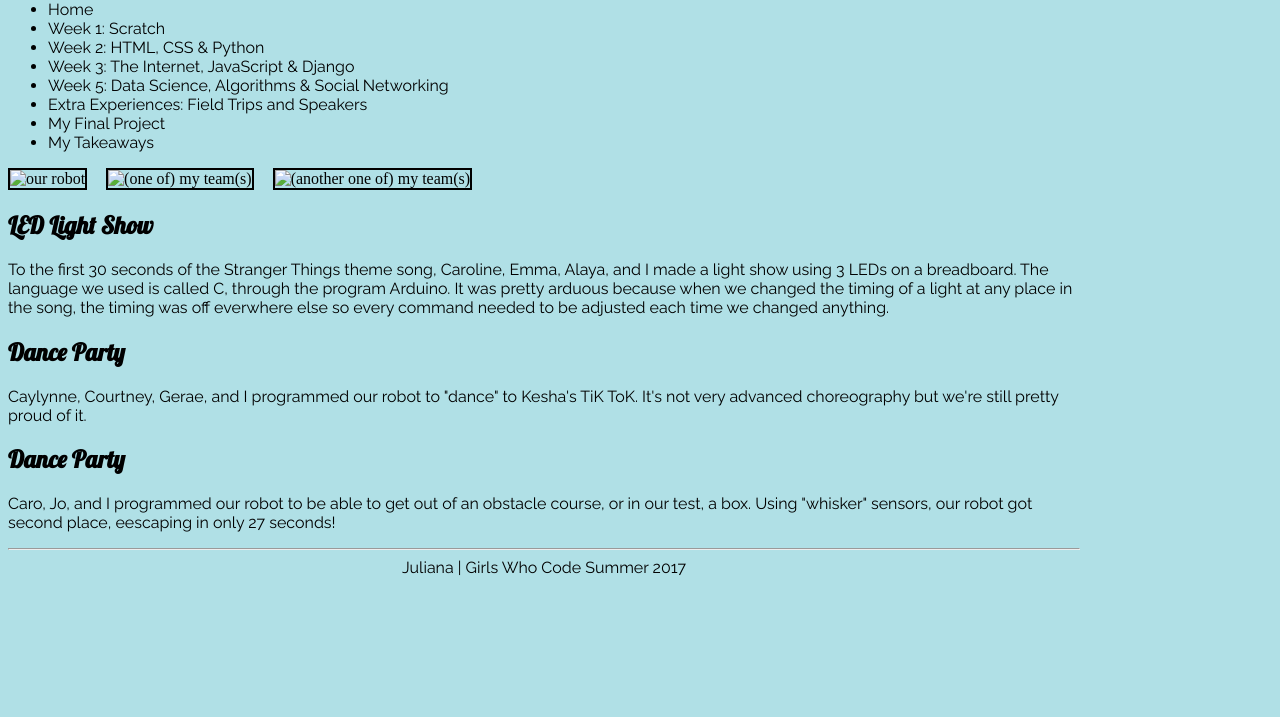
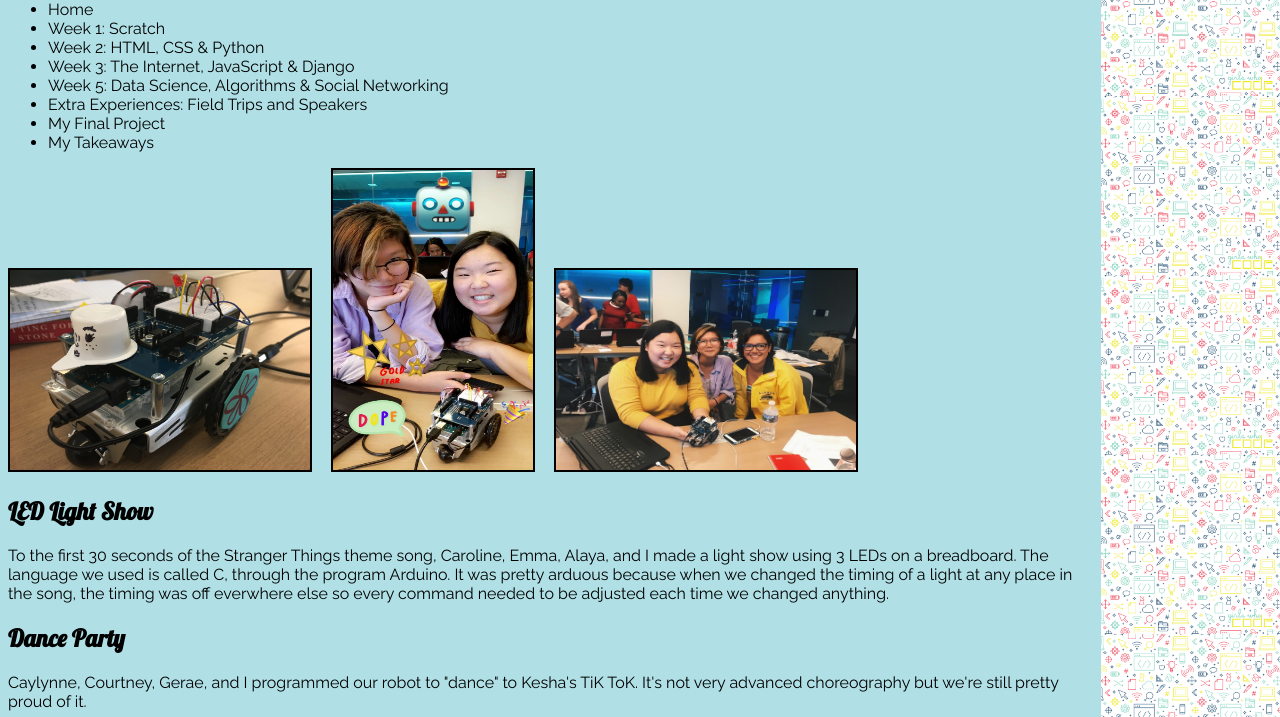
Before and after one commit to julesparra/GWCportfolio, a plain HTML site: page wk4.html in a window 1280 px wide. Shown: the part 83-800 px from the top of the page. Drawn offline with Linux system fonts and the light colour scheme.

Commit message:
Update wk4.html

```diff
--- a/wk4.html
+++ b/wk4.html
@@ -3,7 +3,7 @@
 <head>
 
 <link href="https://fonts.googleapis.com/css?family=Lobster|Raleway" rel="stylesheet">
-<link rel="title icon" href="images/%3C:%3E.ico"/>
+<link rel="title icon" href="<:>.ico"/>
 
   <title> Week 4 | GWC SIP Portfolio </title>
 
@@ -11,7 +11,7 @@
     body{
         background-color: powderblue;
         margin-right: 200px;
-        background-image: url("images/gwx_bg.jpeg");
+        background-image: url("gwx_bg.jpeg");
         background-position: right top;
         background-repeat: repeat-y;
         background-size: 14%;
@@ -73,9 +73,9 @@
     </ul>
   </nav>
 
-    <img src="images/wk4/robot.JPG" alt="our robot" style="width: 300px; height: 200px; margin-right: 15px;">
-    <img src="images/wk4/robot_team.JPG" alt="(one of) my team(s)" style="width: 200px; height: 300px; margin-right: 15px;">
-    <img src="images/wk4/robot_team2.JPG" alt="(another one of) my team(s)" style="width: 300px; height: 200px;">
+    <img src="robot.JPG" alt="our robot" style="width: 300px; height: 200px; margin-right: 15px;">
+    <img src="robot_team.JPG" alt="(one of) my team(s)" style="width: 200px; height: 300px; margin-right: 15px;">
+    <img src="robot_team2.JPG" alt="(another one of) my team(s)" style="width: 300px; height: 200px;">
 
     <h2> LED Light Show </h2>
     <p> To the first 30 seconds of the Stranger Things theme song, Caroline, Emma, Alaya, and I made a light show using 3 LEDs on a breadboard. The language we used is called C, through the program Arduino. It was pretty arduous because when we changed the timing of a light at any place in the song, the timing was off everwhere else so every command needed to be adjusted each time we changed anything. </p>
```
